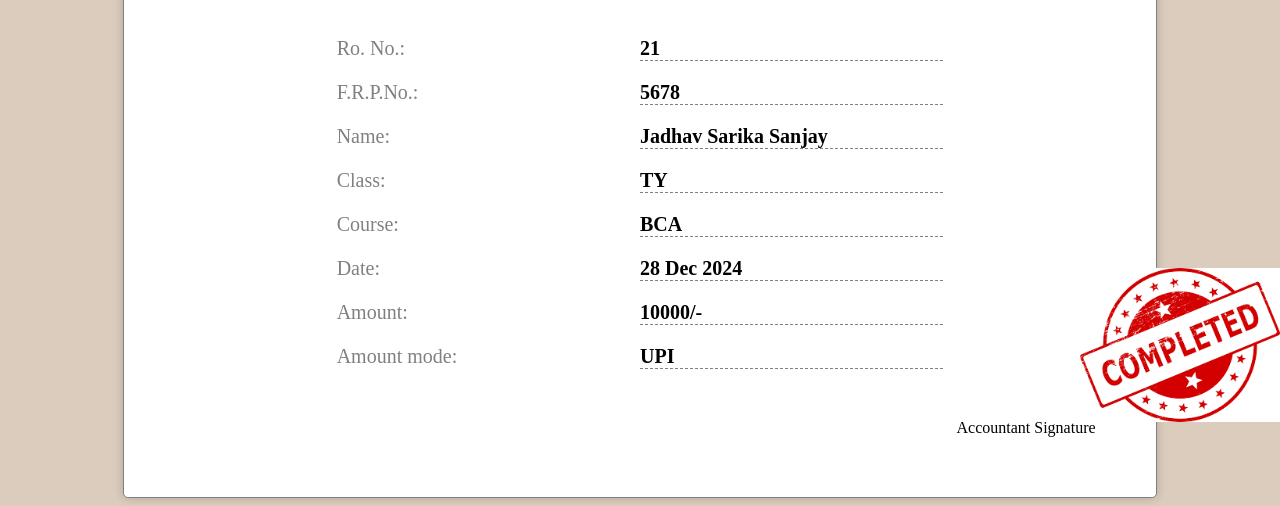
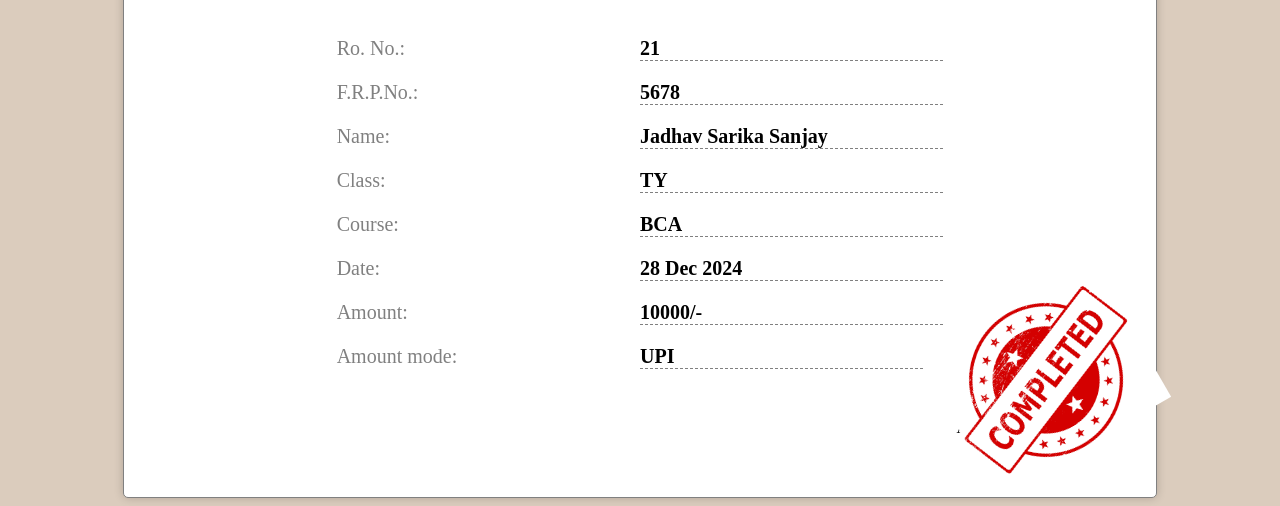
Before and after one commit to sarikajadhav20/receipt, a plain HTML site: page index.html in a window 1280 px wide. Shown: the part 378-884 px from the top of the page. Drawn offline with Linux system fonts and the light colour scheme.

Commit message:
new class added

```diff
--- a/index.html
+++ b/index.html
@@ -39,6 +39,9 @@
         .mobile {
             text-align: right;
         }
+        .receipt-body{
+            position:relative;
+        }
         .receipt-title{
             text-align:center;
             font-size:30px;
@@ -67,7 +70,8 @@
             width:200px;
             position:absolute;
             right:0;
-            bottom:0;
+            bottom:-20px;
+            transform:rotate(-30deg);
         }
     </style>
 </head>
```
